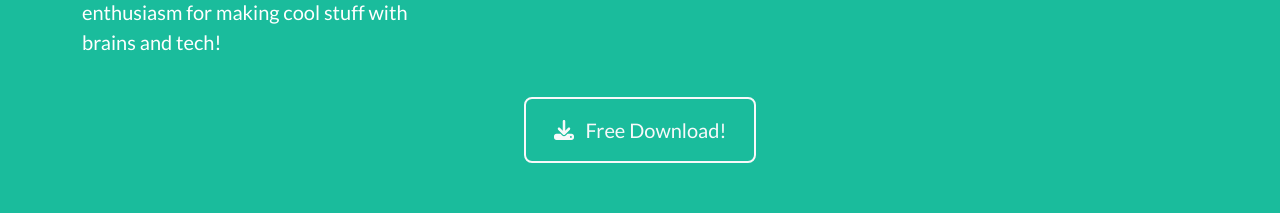
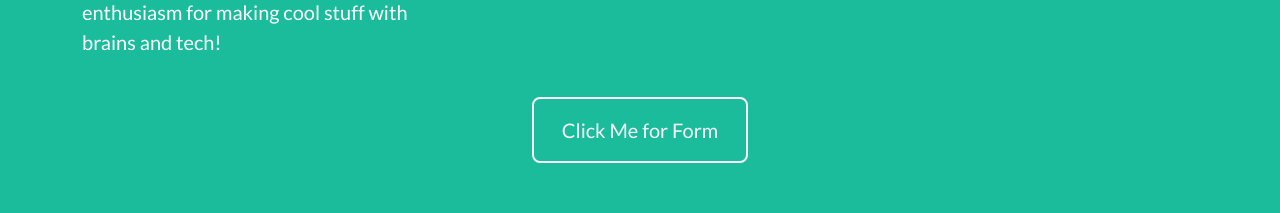
Before and after one commit to lookingglass123/lookingglass123.github.io, a plain HTML site: page index.html in a window 1280 px wide. Shown: the part 1984-2197 px from the top of the page. Drawn offline with nearby package versions, Linux system fonts and the light colour scheme.

Commit message:
we added a link to the form i think

```diff
--- a/index.html
+++ b/index.html
@@ -138,9 +138,9 @@
                 </div>
                 <!-- About Section Button-->
                 <div class="text-center mt-4">
-                    <a class="btn btn-xl btn-outline-light" href="https://startbootstrap.com/theme/freelancer/">
-                        <i class="fas fa-download me-2"></i>
-                        Free Download!
+                    <a class="btn btn-xl btn-outline-light" href="https://docs.google.com/forms/d/1vDuHqo6Etfx2hyetL7Yq6oaM-EwuB3Ph4biWzuE7G5k/edit">
+                        <i class="google-form-link-for-data"></i>
+                        Click Me for Form
                     </a>
                 </div>
             </div>
```
